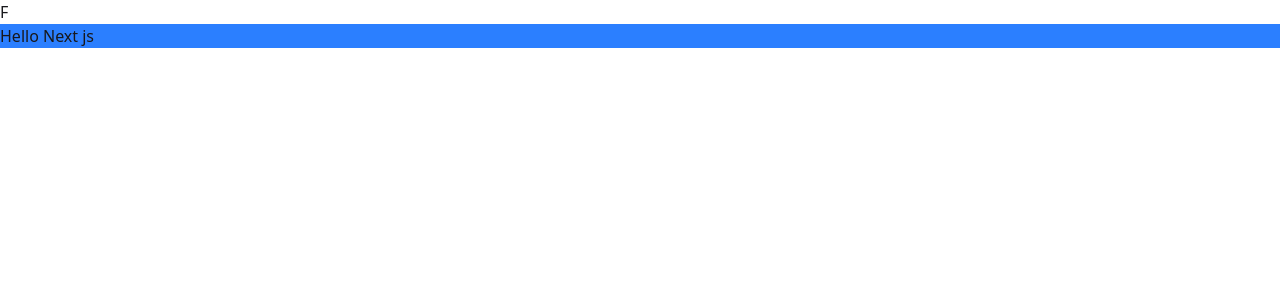
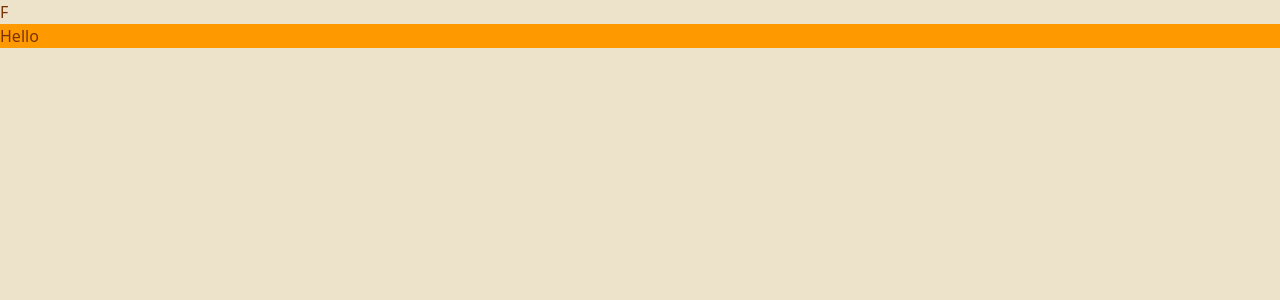
Before and after one commit to mdasadofficial/Assignment-07, a Next.js app: page / in a window 1280 px wide. Shown: the top 300 px of the page. Built offline with nearby package versions, Linux system fonts and the light colour scheme.

Commit message:
All ui Design done

```diff
--- a/src/app/globals.css
+++ b/src/app/globals.css
@@ -1,3 +1,4 @@
 @import "tailwindcss";
-
-@plugin "daisyui";
+@plugin "daisyui" {
+  themes: light --default, dark --prefersdark, retro;
+}
--- a/src/app/layout.js
+++ b/src/app/layout.js
@@ -21,7 +21,7 @@ export default function RootLayout({ children }) {
   return (
     <html
       lang="en"
-      data-theme="aqua"
+      data-theme="retro"
       className={`${geistSans.variable} ${geistMono.variable} h-full antialiased`}
 
     >
--- /dev/null
+++ b/src/app/not-found.jsx
@@ -0,0 +1,28 @@
+import Link from "next/link";
+
+export default function NotFound() {
+    return (
+        <div className="h-screen w-full flex flex-col items-center justify-center bg-gray-50 text-center px-4">
+
+            <h1 className="text-6xl font-bold text-green-600 mb-4">
+                404
+            </h1>
+
+            <h2 className="text-2xl font-semibold text-gray-800 mb-2">
+                Page Not Found
+            </h2>
+
+            <p className="text-gray-500 mb-6">
+                Oops! The page you are looking for doesn’t exist.
+            </p>
+
+            <Link href="/"
+                className="px-6 py-3 bg-green-600 text-white rounded-lg shadow-md hover:bg-green-800 transition"
+            >
+                Go Back Home
+
+            </Link>
+
+        </div>
+    );
+}
--- a/src/app/notFound.jsx
+++ /dev/null
@@ -1,11 +0,0 @@
-import React from 'react';
-
-const notFound = () => {
-    return (
-        <div>
-            Pages Not Found
-        </div>
-    );
-};
-
-export default notFound;
--- a/src/app/page.js
+++ b/src/app/page.js
@@ -2,10 +2,10 @@ import Image from "next/image";
 
 export default function Home() {
   return (
-    <div>
+    <div className="bg-amber-500">
 
-      <h2 className="bg-blue-500">Hello Next js</h2>
-
+      <navbar></navbar>
+      Hello
 
     </div>
   );
```
